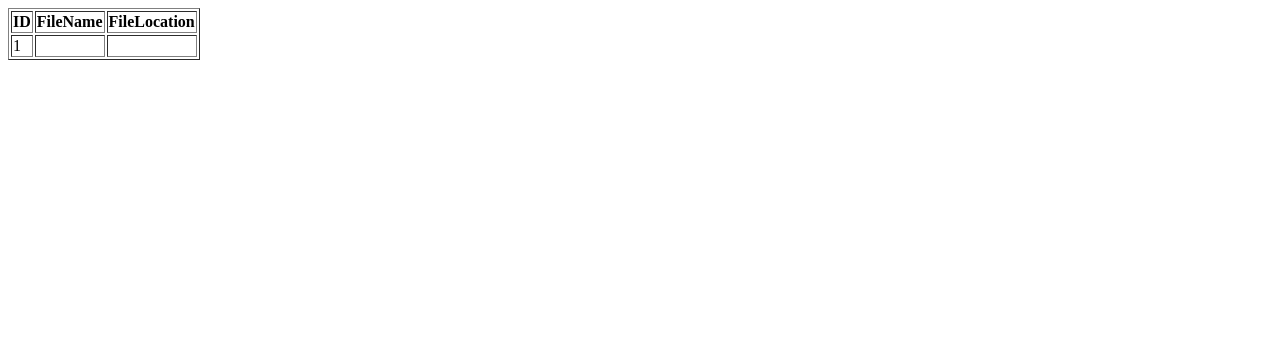
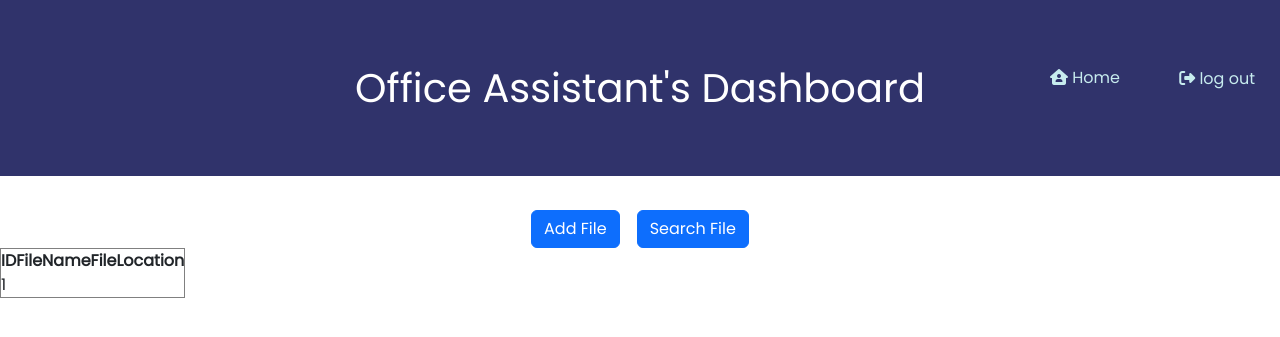
Before and after one commit to NaimurRahman-11/IITResourceManagement-3.0, a PHP site: page /searchFIle.php in a window 1280 px wide. Shown: the top 337 px of the page. Run offline with PHP 8.4, Linux system fonts and the light colour scheme; tables that the repository leaves empty or names only in its code hold one stand-in row (values such as "Sample post"); data that the repository does not hold is empty; some libraries are stand-ins or nearby versions.

Commit message:
addded frontend

```diff
--- a/searchFIle.php
+++ b/searchFIle.php
@@ -1,3 +1,38 @@
+<!DOCTYPE html>
+<html lang="en">
+<head>
+    <meta charset="UTF-8">
+    <meta http-equiv="X-UA-Compatible" content="IE=edge">
+    <meta name="viewport" content="width=device-width, initial-scale=1.0">
+    <title>Office Assistant's Dashboard</title>
+
+    <script src="https://kit.fontawesome.com/9778dd3679.js" crossorigin="anonymous"></script>
+
+    <!-- CSS only -->
+<link href="https://cdn.jsdelivr.net/npm/bootstrap@5.2.0/dist/css/bootstrap.min.css" rel="stylesheet" integrity="sha384-gH2yIJqKdNHPEq0n4Mqa/HGKIhSkIHeL5AyhkYV8i59U5AR6csBvApHHNl/vI1Bx" crossorigin="anonymous">
+<!-- JavaScript Bundle with Popper -->
+<script src="https://cdn.jsdelivr.net/npm/bootstrap@5.2.0/dist/js/bootstrap.bundle.min.js" integrity="sha384-A3rJD856KowSb7dwlZdYEkO39Gagi7vIsF0jrRAoQmDKKtQBHUuLZ9AsSv4jD4Xa" crossorigin="anonymous"></script>
+
+<link rel="stylesheet" href="ManageFiles.css">
+
+<link href="https://fonts.googleapis.com/css2?family=Poppins&display=swap" rel="stylesheet">
+
+</head>
+<body>
+
+  <div class="header">
+    <h1>Office Assistant's Dashboard</h1>
+    <a href="OfficeAssistantPage.html"><p class="home"><i class="fa-solid fa-house-user"></i> Home</p> </a>
+    <a href="logInPage.html"><p class="log-out"><i class="fa-solid fa-right-from-bracket"></i> log out</p> </a>
+  </div>
+
+
+<div class="buttons text-center">
+    <button type="button" class="btn btn-primary" data-bs-toggle="modal" data-bs-target="#exampleModal">Add File</button>&nbsp; &nbsp;
+    <button type="button" class="btn btn-primary" data-bs-toggle="modal" data-bs-target="#exampleModal2">Search File</button>
+</div>
+
+
 <?php
 include('DatabaseConnection.php');
 
@@ -28,3 +63,8 @@ echo "</table>";
 
 
 ?>
+
+
+
+</body>
+</html>
```
